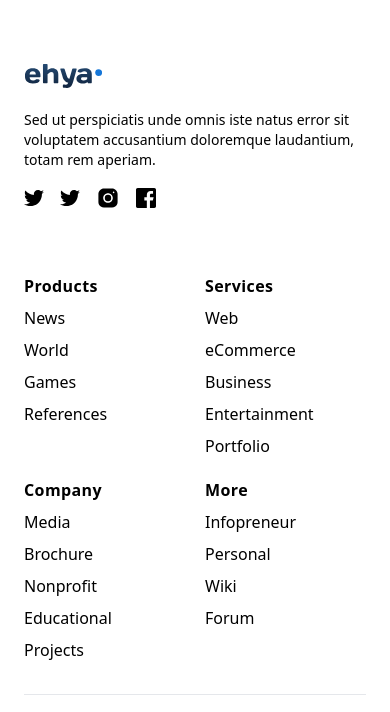
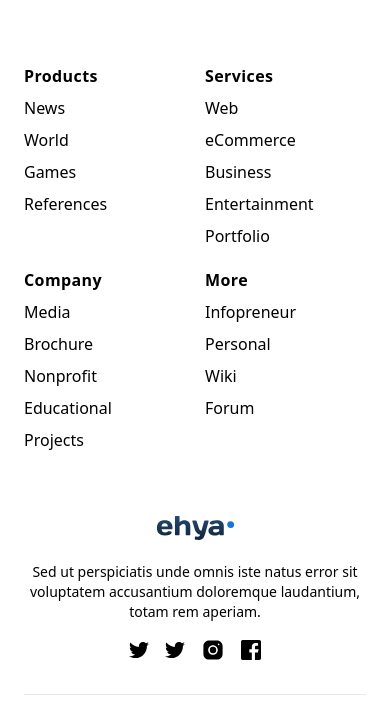
Before and after one commit to techloset/AbdullahNaseer-Library-web-App, a React (Vite) app: page /search in a window 390 px wide. Shown: the part 558-1270 px from the top of the page. Built offline with nearby package versions, Linux system fonts and the light colour scheme; no server answers.

Commit message:
refactoring

```diff
--- a/src/components/Footer.tsx
+++ b/src/components/Footer.tsx
@@ -7,7 +7,7 @@
     <div className="relative mt-16 ">
       <div className="">
         <div className="grid gap-16 row-gap-10 mb-8 lg:grid-cols-6">
-          <div className="md:max-w-md lg:col-span-2">
+          <div className="md:max-w-md lg:col-span-2 hidden md:block">
             <a
               href="/"
               aria-label="Go home"
@@ -236,6 +236,57 @@
               </ul>
             </div>
           </div>
+          <div className="md:max-w-md lg:col-span-2 block text-center md:hidden mx-auto">
+            <a
+              href="/"
+              aria-label="Go home"
+              title="Company"
+              className="inline-flex items-center"
+            >
+              <img src={logo} alt="" />
+            </a>
+            <div className="mt-4 lg:max-w-sm">
+              <p className="text-sm text-deep-purple-50">
+                Sed ut perspiciatis unde omnis iste natus error sit voluptatem
+                accusantium doloremque laudantium, totam rem aperiam.
+              </p>
+            </div>
+            <div className="flex items-center justify-center mt-4 space-x-4 sm:mt-0">
+              <a
+                href="/"
+                className="transition-colors duration-300 text-deep-purple-100 hover:text-teal-accent-400"
+              >
+                <svg viewBox="0 0 24 24" fill="currentColor" className="h-5">
+                  <path d="M24,4.6c-0.9,0.4-1.8,0.7-2.8,0.8c1-0.6,1.8-1.6,2.2-2.7c-1,0.6-2,1-3.1,1.2c-0.9-1-2.2-1.6-3.6-1.6 c-2.7,0-4.9,2.2-4.9,4.9c0,0.4,0,0.8,0.1,1.1C7.7,8.1,4.1,6.1,1.7,3.1C1.2,3.9,1,4.7,1,5.6c0,1.7,0.9,3.2,2.2,4.1 C2.4,9.7,1.6,9.5,1,9.1c0,0,0,0,0,0.1c0,2.4,1.7,4.4,3.9,4.8c-0.4,0.1-0.8,0.2-1.3,0.2c-0.3,0-0.6,0-0.9-0.1c0.6,2,2.4,3.4,4.6,3.4 c-1.7,1.3-3.8,2.1-6.1,2.1c-0.4,0-0.8,0-1.2-0.1c2.2,1.4,4.8,2.2,7.5,2.2c9.1,0,14-7.5,14-14c0-0.2,0-0.4,0-0.6 C22.5,6.4,23.3,5.5,24,4.6z" />
+                </svg>
+              </a>
+              <a
+                href="/"
+                className="transition-colors duration-300 text-deep-purple-100 hover:text-teal-accent-400"
+              >
+                <svg viewBox="0 0 24 24" fill="currentColor" className="h-5">
+                  <path d="M24,4.6c-0.9,0.4-1.8,0.7-2.8,0.8c1-0.6,1.8-1.6,2.2-2.7c-1,0.6-2,1-3.1,1.2c-0.9-1-2.2-1.6-3.6-1.6 c-2.7,0-4.9,2.2-4.9,4.9c0,0.4,0,0.8,0.1,1.1C7.7,8.1,4.1,6.1,1.7,3.1C1.2,3.9,1,4.7,1,5.6c0,1.7,0.9,3.2,2.2,4.1 C2.4,9.7,1.6,9.5,1,9.1c0,0,0,0,0,0.1c0,2.4,1.7,4.4,3.9,4.8c-0.4,0.1-0.8,0.2-1.3,0.2c-0.3,0-0.6,0-0.9-0.1c0.6,2,2.4,3.4,4.6,3.4 c-1.7,1.3-3.8,2.1-6.1,2.1c-0.4,0-0.8,0-1.2-0.1c2.2,1.4,4.8,2.2,7.5,2.2c9.1,0,14-7.5,14-14c0-0.2,0-0.4,0-0.6 C22.5,6.4,23.3,5.5,24,4.6z" />
+                </svg>
+              </a>
+              <a
+                href="/"
+                className="transition-colors duration-300 text-deep-purple-100 hover:text-teal-accent-400"
+              >
+                <svg viewBox="0 0 30 30" fill="currentColor" className="h-6">
+                  <circle cx="15" cy="15" r="4" />
+                  <path d="M19.999,3h-10C6.14,3,3,6.141,3,10.001v10C3,23.86,6.141,27,10.001,27h10C23.86,27,27,23.859,27,19.999v-10   C27,6.14,23.859,3,19.999,3z M15,21c-3.309,0-6-2.691-6-6s2.691-6,6-6s6,2.691,6,6S18.309,21,15,21z M22,9c-0.552,0-1-0.448-1-1   c0-0.552,0.448-1,1-1s1,0.448,1,1C23,8.552,22.552,9,22,9z" />
+                </svg>
+              </a>
+              <a
+                href="/"
+                className="transition-colors duration-300 text-deep-purple-100 hover:text-teal-accent-400"
+              >
+                <svg viewBox="0 0 24 24" fill="currentColor" className="h-5">
+                  <path d="M22,0H2C0.895,0,0,0.895,0,2v20c0,1.105,0.895,2,2,2h11v-9h-3v-4h3V8.413c0-3.1,1.893-4.788,4.659-4.788 c1.325,0,2.463,0.099,2.795,0.143v3.24l-1.918,0.001c-1.504,0-1.795,0.715-1.795,1.763V11h4.44l-1,4h-3.44v9H22c1.105,0,2-0.895,2-2 V2C24,0.895,23.105,0,22,0z" />
+                </svg>
+              </a>
+            </div>
+          </div>
         </div>
         <div className="flex flex-col justify-center pt-5 pb-10 border-t border-deep-purple-accent-200 sm:flex-row">
           {/* <span>
```
